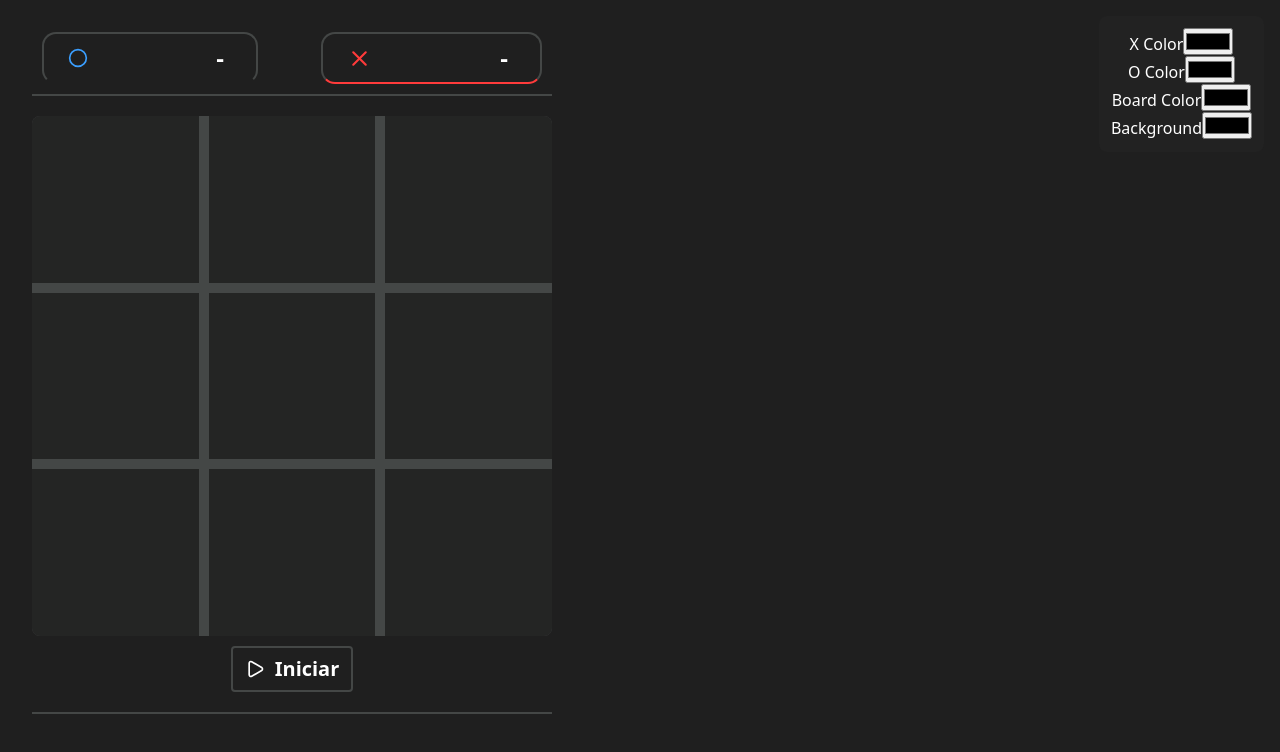
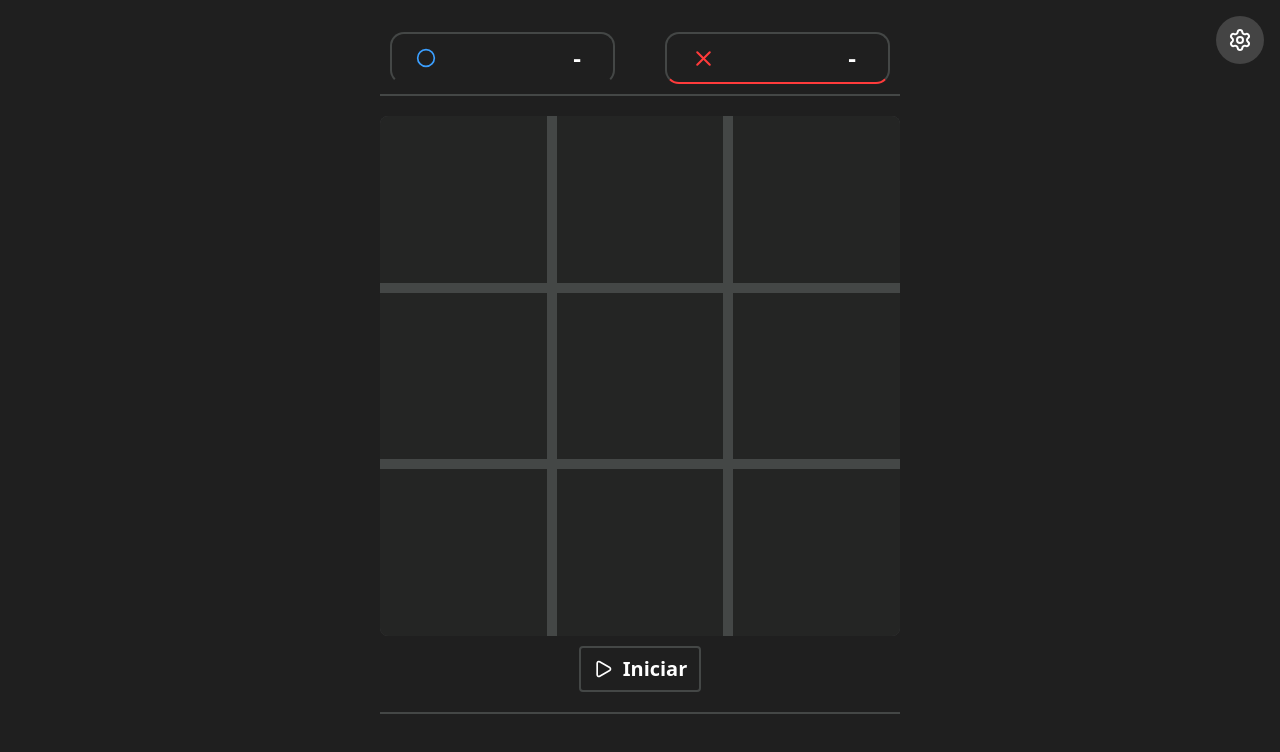
Before and after one commit to arthuramos1/tic-tac-toe, a React (Vite) app: page / in a window 1280 px wide. Shown: the top 752 px of the page. Built offline with nearby package versions, Linux system fonts and the light colour scheme.

Commit message:
fix: correcoes de css

```diff
--- a/src/App.jsx
+++ b/src/App.jsx
@@ -37,6 +37,7 @@ function App() {
 	return (
 		<ThemeProvider theme={theme}>
 			<GameWrapper>
+				<div className="game-container">
 					<ThemeMenu updateColor={updateColor} />
 
 					<ScoreBoard X={scores.X} O={scores.O} playing={currentPlayer} />
@@ -58,6 +59,7 @@ function App() {
 							<TableResults drawCount={drawCount} scores={scores} />
 						</WinnerCard>
 					)}
+				</div>
 			</GameWrapper>
 		</ThemeProvider>
 	);
--- a/src/components/score-board/score-board.style.js
+++ b/src/components/score-board/score-board.style.js
@@ -16,7 +16,8 @@ export const PlayerPointsContainer = styled.div.withConfig({
 	align-items: center;
 	justify-content: center;
 	color: white;
-	gap: 100px;
+	width: 45%;
+	justify-content: space-between;
 	border: 2px solid #444746;
 	border-bottom-color: ${({ activated, isX, theme }) => (activated ? (isX ? theme.X : theme.O) : "transparent")};
 	border-radius: 14px;
--- a/src/components/theme-menu/index.jsx
+++ b/src/components/theme-menu/index.jsx
@@ -1,35 +1,59 @@
-import styled from "styled-components";
+import { useState } from "react";
+import PropTypes from "prop-types";
+import { Settings } from "lucide-react";
 
-const ColorMenu = styled.div`
-	position: fixed;
-	top: 16px;
-	right: 16px;
-	background: #222;
-	padding: 12px;
-	border-radius: 8px;
-	color: white;
-	z-index: 100;
-`;
+import { DEFAULT_THEME } from "../../constants/theme.constants";
+import { FloatingButton, MenuPanelWrapper, ColorRow } from "./theme-menu.style";
 
 export const ThemeMenu = ({ updateColor }) => {
+	const [open, setOpen] = useState(false);
+
 	return (
-		<ColorMenu>
-			<div>
-				<label>X Color</label>
-				<input type="color" onChange={e => updateColor("X", e.target.value)} />
-			</div>
-			<div>
-				<label>O Color</label>
-				<input type="color" onChange={e => updateColor("O", e.target.value)} />
-			</div>
-			<div>
-				<label>Board Color</label>
-				<input type="color" onChange={e => updateColor("board", e.target.value)} />
-			</div>
-			<div>
-				<label>Background</label>
-				<input type="color" onChange={e => updateColor("bg", e.target.value)} />
-			</div>
-		</ColorMenu>
+		<>
+			<FloatingButton onClick={() => setOpen(prev => !prev)}>
+				<Settings size={24} />
+			</FloatingButton>
+
+			{open && (
+				<MenuPanelWrapper>
+					<ColorRow>
+						<label>X Color</label>
+						<input type="color" defaultValue={DEFAULT_THEME.X} onChange={e => updateColor("X", e.target.value)} />
+					</ColorRow>
+					<ColorRow>
+						<label>O Color</label>
+						<input type="color" defaultValue={DEFAULT_THEME.O} onChange={e => updateColor("O", e.target.value)} />
+					</ColorRow>
+					<ColorRow>
+						<label>Board Color</label>
+						<input
+							type="color"
+							defaultValue={DEFAULT_THEME.board}
+							onChange={e => updateColor("board", e.target.value)}
+						/>
+					</ColorRow>
+					<ColorRow>
+						<label>Board Lines</label>
+						<input
+							type="color"
+							defaultValue={DEFAULT_THEME.boardLines}
+							onChange={e => updateColor("boardLines", e.target.value)}
+						/>
+					</ColorRow>
+					<ColorRow>
+						<label>Line Winner</label>
+						<input
+							type="color"
+							defaultValue={DEFAULT_THEME.lineWinner}
+							onChange={e => updateColor("lineWinner", e.target.value)}
+						/>
+					</ColorRow>
+				</MenuPanelWrapper>
+			)}
+		</>
 	);
 };
+
+ThemeMenu.propTypes = {
+	updateColor: PropTypes.func.isRequired,
+};
--- /dev/null
+++ b/src/components/theme-menu/theme-menu.style.js
@@ -0,0 +1,53 @@
+import styled from "styled-components";
+
+export const FloatingButton = styled.button`
+	position: fixed;
+	top: 16px;
+	right: 16px;
+	background: #444;
+	border: none;
+	border-radius: 50%;
+	width: 48px;
+	height: 48px;
+	cursor: pointer;
+	display: flex;
+	align-items: center;
+	justify-content: center;
+	z-index: 100;
+	color: white;
+
+	&:hover {
+		background: #666;
+	}
+`;
+
+export const MenuPanelWrapper = styled.div`
+	position: fixed;
+	top: 72px;
+	right: 16px;
+	background: #222;
+	padding: 16px;
+	border-radius: 12px;
+	box-shadow: 0 4px 12px rgba(0, 0, 0, 0.5);
+	color: white;
+	display: flex;
+	flex-direction: column;
+	gap: 12px;
+	z-index: 99;
+`;
+
+export const ColorRow = styled.div`
+	display: flex;
+	align-items: center;
+	justify-content: space-between;
+	label {
+		margin-right: 8px;
+	}
+	input[type="color"] {
+		border: none;
+		width: 36px;
+		height: 24px;
+		cursor: pointer;
+		padding: 0;
+	}
+`;
--- a/src/components/ui/game-wrapper.styles.js
+++ b/src/components/ui/game-wrapper.styles.js
@@ -2,9 +2,17 @@ import styled from "styled-components";
 
 export const GameWrapper = styled.div`
 	display: flex;
-	flex-direction: column;
 	align-items: center;
 	justify-content: center;
-	max-width: 520px;
-	position: relative;
+	width: 100%;
+
+	.game-container {
+		display: flex;
+		flex-direction: column;
+		align-items: center;
+		justify-content: center;
+		max-width: 520px;
+		width: 100%;
+		position: relative;
+	}
 `;
--- a/src/constants/theme.constants.js
+++ b/src/constants/theme.constants.js
@@ -4,5 +4,4 @@ export const DEFAULT_THEME = {
 	board: "#1f1f1f",
 	boardLines: "#444746",
 	lineWinner: "#3b9fff",
-	bg: "#000000",
 };
```
Lines whose indentation alone changed are shown as unchanged.
